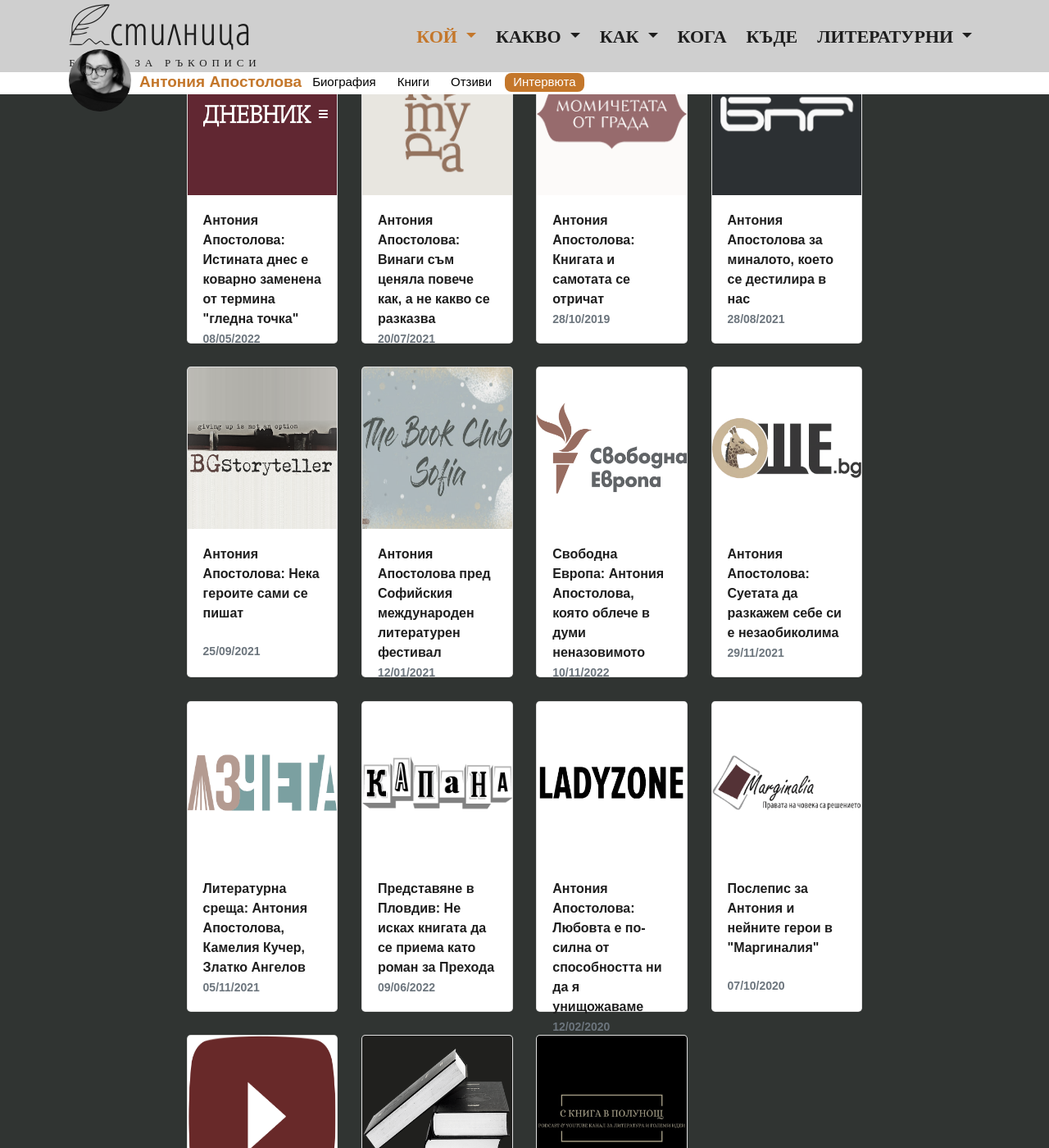
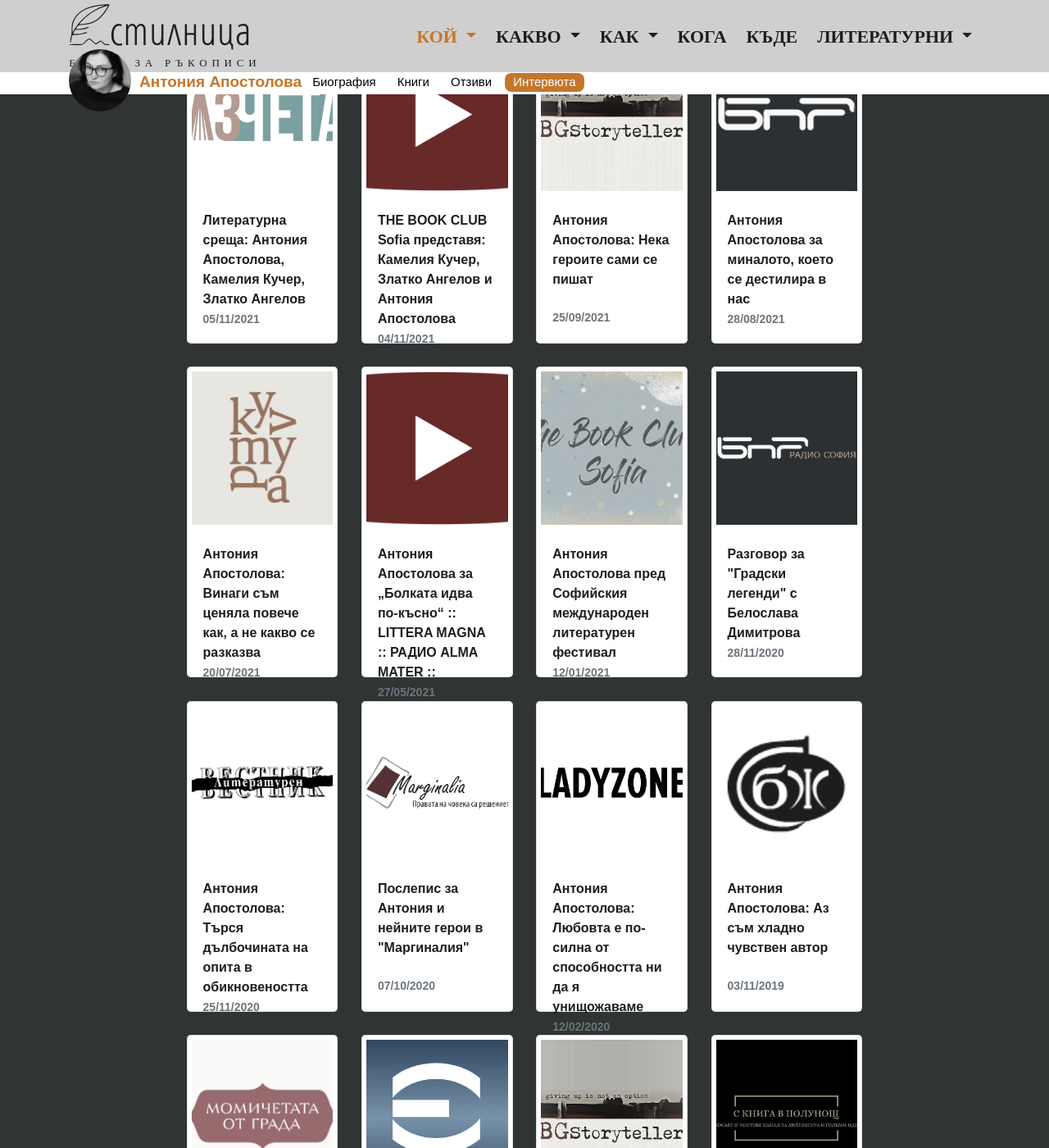
Before and after one commit to stilnica/stilnica.github.io, a Jekyll site: the page built from _info/_people/antonia.html, in a window 1280 px wide and 1400 px high, scrolled down 6735 px. Shown: the whole window at 82% size. Built offline with Jekyll 4.4.1, drawn with Linux system fonts in a browser that asks for light colours; some web fonts are replaced; some of the changed text lies outside the part shown.

Commit message:
Interviews section sort

```diff
--- a/_includes/interviewlink.html
+++ b/_includes/interviewlink.html
@@ -3,14 +3,14 @@
     <div class="card">
       <img src="{{ include.link.image }}"
            class="card-img-top"
-           alt="img" style="height:197px;">
+           alt="img" style="height:197px; object-fit: cover; padding: 5px;">
       <div class="card-body" style="height:180px; display: flex; flex-direction: column;">
           <p class="card-text">
             {{ include.link.title }}
           </p>
           <p class="card-text" style="margin-top: auto;">
               <small class="text-muted" style="font-size: 14px;">
-                  {{ include.link.date }}
+                  {{ include.link.date  | date: "%d/%m/%Y" }}
               </small>
           </p>
       </div>
--- a/_info/_people/antonia.html
+++ b/_info/_people/antonia.html
@@ -224,65 +224,93 @@ review_links:
 
 interview_links:
     -
+      url: "https://xn--b1agjhxg2e.com/post/784053078472212480/%D0%BE%D1%82-%D1%83%D0%BF%D0%BE%D1%80-%D0%B7%D0%B0-%D0%BD%D0%B0%D1%81%D1%82%D0%BE%D1%8F%D1%89%D0%B5%D1%82%D0%BE-%D0%BF%D1%80%D0%B5%D0%B7-%D0%BC%D0%B5%D1%80%D0%BD%D0%B8%D0%BA%D0%B0-%D0%BD%D0%B0-%D0%BC%D0%B8%D0%BD%D0%B0%D0%BB%D0%BE%D1%82%D0%BE"
+      image: "/assets/images/media-logos/vepraki.png"
+      title: "От упор за настоящето през мерника на миналото"
+      medium: "vepraki"
+      date: "2025/05/13"
+
+    -
+      url: "https://mamamia.bg/v-bibliotekata/antoniya-apostolova-opitah-se-da-razbera-kak-bolkata-ni-razkazva.html"
+      image: "/assets/images/media-logos/mamamia.png"
+      title: "Антония Апостолова: Опитах се да разбера как болката ни разказва"
+      medium: "mamamia"
+      date: "2025/05/19"
+
+    -
+      url: "https://youtu.be/UYSyiFJXHEo?si=FlxOjqvEgl36-nAx"
+      image: "/assets/images/media-logos/youtube.png"
+      title: "Антония Апостолова за „Болката идва по-късно“ :: LITTERA MAGNA :: РАДИО ALMA MATER ::"
+      medium: "youtube"
+      date: "2021/05/27"
+
+    -
+      url: "https://youtu.be/-fZbAbCuiu0?si=_fVBC5hgRhdZp1f5"
+      image: "/assets/images/media-logos/youtube.png"
+      title: "THE BOOK CLUB Sofia представя: Камелия Кучер, Златко Ангелов и Антония Апостолова"
+      medium: "youtube"
+      date: "2021/11/04"
+
+    -
       url: "https://bnr.bg/post/102155587/antonia-apostolova-predstava-novata-si-kniga-bolkata-idva-po-kasno"
       image: "/assets/images/media-logos/bnr.png"
       title: "Антония Апостолова представя новата си книга \"Болката идва по-късно\""
       medium: "bnr"
-      date: "12/05/2025"
+      date: "2025/05/12"
     -
       url: "https://bnt.bg/news/antoniya-apostolova-za-knigata-bolkata-idva-po-kasno-v390539-339016news.html?page=15"
       image: "/assets/images/media-logos/bnt.png"
       title: "Антония Апостолова за книгата „Болката идва по-късно\""
       medium: "bnt"
-      date: "07/05/2025"
+      date: "2025/07/05"
     -
       url: "https://bgstoryteller.co/2019/10/13/%d0%b0%d0%bd%d1%82%d0%be%d0%bd%d0%b8%d1%8f-%d0%b0%d0%bf%d0%be%d1%81%d1%82%d0%be%d0%bb%d0%be%d0%b2%d0%b0-%d0%b8%d1%81%d0%ba%d0%b0%d0%bc-%d0%b4%d0%b0-%d1%80%d0%b0%d0%b7%d0%b2%d1%8a%d0%bb%d0%bd%d1%83/"
       image: "/assets/images/media-logos/bg-bestseller.png"
       title: "Антония Апостолова: Всеки от моите герои се изправя пред своето собствено мъртво море"
       medium: "bgstoryteller"
-      date: "13/10/2019"
+      date: "2019/10/13"
 
     -
       url: "https://www.tvevropa.com/2019/10/potavane-v-martvo-more-moreto-na-spomenite-i-izpitaniyata/"
       image: "/assets/images/media-logos/tv-evropa.png"
       title: "За морето на спомените и изпитанията в \"Свободна зона\" с Коритаров"
       medium: "Телевизия Европа"
-      date: "21/10/2019"
+      date: "2019/10/21"
 
     -
       url: "https://literaturnirazgovori.com/interviews/2019/09/25/10-34-%D0%B0%D0%BD%D1%82%D0%BE%D0%BD%D0%B8%D1%8F-%D0%B0%D0%BF%D0%BE%D1%81%D1%82%D0%BE%D0%BB%D0%BE%D0%B2%D0%B0-%D0%BF%D1%80%D0%B5%D0%B4-%D1%81-%D0%BA%D0%BD%D0%B8%D0%B3%D0%B0-%D0%B2-%D0%BF%D0%BE%D0%BB%D1%83%D0%BD%D0%BE%D1%89-%D0%B7%D0%B0-%D0%B7%D0%B0%D0%B3%D1%83%D0%B1%D0%B8%D1%82%D0%B5-%D0%B8-%D0%BA%D0%B0%D1%82%D0%B0%D1%80%D0%B7%D0%B8%D1%81%D0%B0.html"
       image: "/assets/images/media-logos/literaturni.png"
       title: "Пред \"С книга в полунощ\" за загубите и катарзиса"
       medium: ""
-      date: "25/09/2019"
+      date: "2019/09/25"
 
     -
       url: "http://www.sbj-bg.eu/article/details/44333/Antoniya%20Apostolova%20s%20debyut%20v%20prozata%20-%20%E2%80%9EPotavane%20v%20martvo%20more%E2%80%9C"
       image: "/assets/images/media-logos/sbj.png"
       title: "Антония Апостолова: Аз съм хладно чувствен автор"
       medium: ""
-      date: "03/11/2019"
+      date: "2019/11/03"
 
     -
       url: "https://bnr.bg/hristobotev/post/101188531/sbornik-razkazi-obedineni-ot-obshtata-tema-za-choveshkite-zagubi-i-shteti"
       image: "/assets/images/media-logos/bnr-hristo.png"
       title: "Разговор на Радослав Чичев в \"Аларма\" за \"Потъване в мъртво море\""
       medium: ""
-      date: " 06/11/2019"
+      date: "2019/06/11"
 
     -
       url: "https://www.mixcloud.com/beloslavadimitrova/%D0%BB%D0%B5%D0%B3%D0%B5%D0%BD%D0%B4%D0%B8%D1%82%D0%B5-%D0%BD%D0%B0-%D1%81%D0%BE%D1%84%D0%B8%D1%8F-%D0%B5%D0%BF%D0%B8%D0%B7%D0%BE%D0%B4-6/"
       image: "/assets/images/media-logos/bnr-radio-sofia.png"
       title: "Разговор за \"Градски легенди\" с Белослава Димитрова"
       medium: ""
-      date: ""
+      date: "2020/11/28"
 
     -
       url: "https://litvestnik.wordpress.com/2020/11/25/%d0%b0%d0%bd%d1%82%d0%be%d0%bd%d0%b8%d1%8f-%d0%b0%d0%bf%d0%be%d1%81%d1%82%d0%be%d0%bb%d0%be%d0%b2%d0%b0-%d1%82%d1%8a%d1%80%d1%81%d1%8f-%d0%b4%d1%8a%d0%bb%d0%b1%d0%be%d1%87%d0%b8%d0%bd%d0%b0/"
       image: "/assets/images/media-logos/litvestnik.png"
       title: "Антония Апостолова: Търся дълбочината на опита в обикновеността"
       medium: ""
-      date: "25/11/2020"
+      date: "2020/11/25"
 
 
     -
@@ -290,21 +318,21 @@ interview_links:
       image: "/assets/images/media-logos/mediacafe.png"
       title: "Антония Апостолова: Не сме смъртни"
       medium: ""
-      date: "21/04/2022"
+      date: "2022/04/21"
 
     -
       url: "https://www.dnevnik.bg/knigi/2022/03/02/4318459_tolkova_trudno_beshe_proshtavaneto_s_knijniia_aromat_s/"
       image: "/assets/images/media-logos/dnevnik-full.png"
       title: "За четенето пред \"Книжен плъх\""
       medium: ""
-      date: "02/03/2022"
+      date: "2022/03/02"
 
     -
       url: "https://bnr.bg/hristobotev/post/101643699/antonia-apostolova-s-premiera-na-romana-nas-koito-ni-nama"
       image: "/assets/images/media-logos/bnr-hristo.png"
       title: "Разговор пред \"Аларма\" за \"Нас, които ни няма\""
       medium: ""
-      date: "09/05/2022"
+      date: "2022/09/05"
 
 
     -
@@ -312,7 +340,7 @@ interview_links:
       image: "/assets/images/media-logos/dnevnik-full.png"
       title: "Антония Апостолова: Истината днес е коварно заменена от термина \"гледна точка\""
       medium: ""
-      date: "08/05/2022"
+      date: "2022/05/08"
 
 
     -
@@ -320,7 +348,7 @@ interview_links:
       image: "/assets/images/media-logos/kultuta.png"
       title: "Антония Апостолова: Винаги съм ценяла повече как, а не какво се разказва"
       medium: ""
-      date: "20/07/2021"
+      date: "2021/07/20"
 
 
     -
@@ -328,35 +356,35 @@ interview_links:
       image: "/assets/images/media-logos/momchetata.png"
       title: "Антония Апостолова: Книгата и самотата се отричат"
       medium: ""
-      date: "28/10/2019"
+      date: "2019/10/28"
 
     -
       url: "https://bnr.bg/post/101519053/antonia-apostolova"
       image: "/assets/images/media-logos/bnr.png"
       title: "Антония Апостолова за миналото, което се дестилира в нас"
       medium: ""
-      date: "28/08/2021"
+      date: "2021/08/28"
 
     -
       url: "https://bgstoryteller.co/2021/09/25/%D0%B0%D0%BD%D1%82%D0%BE%D0%BD%D0%B8%D1%8F-%D0%B0%D0%BF%D0%BE%D1%81%D1%82%D0%BE%D0%BB%D0%BE%D0%B2%D0%B0-%D0%BD%D0%B5%D0%BA%D0%B0-%D0%B3%D0%B5%D1%80%D0%BE%D0%B8%D1%82%D0%B5-%D1%81%D0%B0%D0%BC%D0%B8/"
       image: "/assets/images/media-logos/bg-bestseller.png"
       title: "Антония Апостолова: Нека героите сами се пишат"
       medium: ""
-      date: "25/09/2021"
+      date: "2021/09/25"
 
     -
       url: "https://www.youtube.com/watch?v=Lc1VwTsBj90"
       image: "/assets/images/media-logos/thebookclub.png"
       title: "Антония Апостолова пред Софийския международен литературен фестивал"
       medium: ""
-      date: "12/01/2021"
+      date: "2021/01/12"
 
     -
       url: "https://www.svobodnaevropa.bg/a/32124061.html"
       image: "/assets/images/media-logos/svobodna-evropa.png"
       title: "Свободна Европа: Антония Апостолова, която облече в думи неназовимото"
       medium: ""
-      date: "10/11/2022"
+      date: "2022/11/10"
 
 
     -
@@ -364,7 +392,7 @@ interview_links:
       image: "/assets/images/media-logos/oshte.png"
       title: "Антония Апостолова: Суетата да разкажем себе си е незаобиколима"
       medium: ""
-      date: "29/11/2021"
+      date: "2021/11/29"
 
 
     -
@@ -372,7 +400,7 @@ interview_links:
       image: "/assets/images/media-logos/azcheta.png"
       title: "Литературна среща: Антония Апостолова, Камелия Кучер, Златко Ангелов"
       medium: ""
-      date: "05/11/2021"
+      date: "2021/11/05"
 
 
     -
--- a/_layouts/about-person.html
+++ b/_layouts/about-person.html
@@ -169,7 +169,8 @@
         <p class="about-person-section-title">Интервюта</p>
         <div class="row-cols-2 row-cols-md-3 row row-cols-lg-3 row-cols-xl-4 g-4 mt-5"> <!-- row-cols-2 row-cols-md-4 row-cols-lg-4 row-cols-xl-4 g-4 mt-5 -->
 
-        {% for interviewlink in page.interview_links %}
+        {% assign sorted_interviews = page.interview_links | sort: 'date' | reverse %}
+        {% for interviewlink in sorted_interviews %}
           {% include interviewlink.html link=interviewlink %}
         {% endfor %}
 
```
Also changed, not shown: other parts of _info/_people/antonia.html (+6 -6 lines), assets/images/media-logos/mamamia.png (added), assets/images/media-logos/vepraki.png (added).
